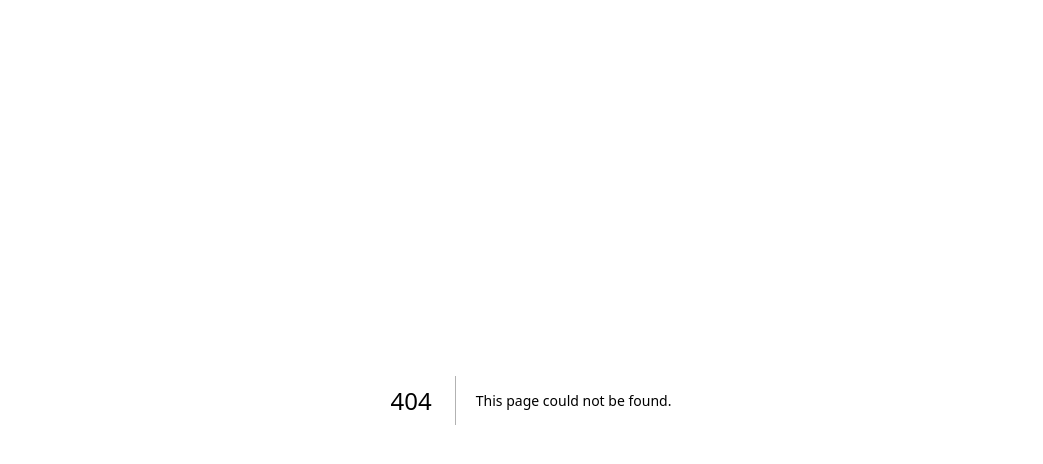
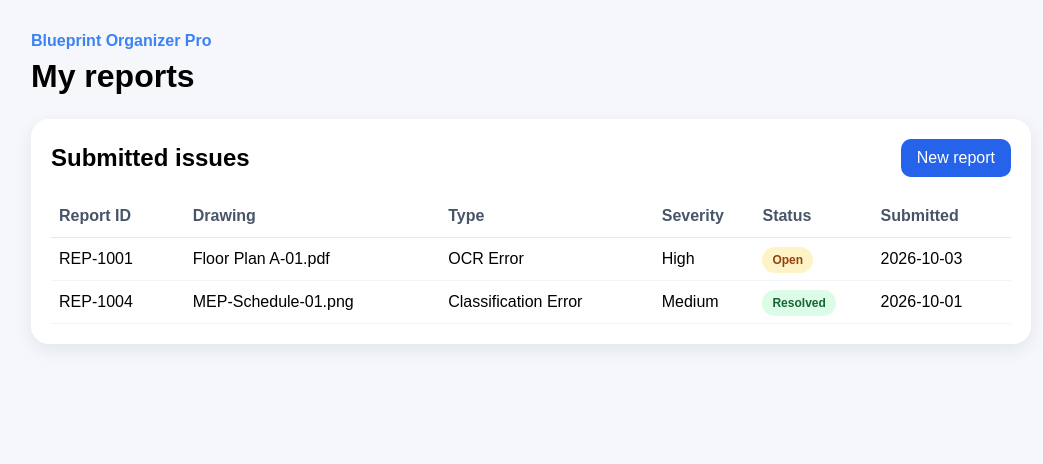
Before and after one commit to KK-856/blueprint-organizer-pro, a Next.js app in the folder frontend/: page /my-reports in a window 1280 px wide. Before the commit this address had no page. Shown: the top 464 px of the page, without its empty margins (109-1152 px from the left). Built offline with nearby package versions, Linux system fonts and the light colour scheme.

Commit message:
Add personal issue tracking page so users can monitor report status and history

```diff
--- /dev/null
+++ b/frontend/app/my-reports/page.tsx
@@ -0,0 +1,78 @@
+const myReports = [
+  {
+    id: 'REP-1001',
+    drawing: 'Floor Plan A-01.pdf',
+    type: 'OCR Error',
+    severity: 'High',
+    status: 'Open',
+    createdAt: '2026-10-03',
+  },
+  {
+    id: 'REP-1004',
+    drawing: 'MEP-Schedule-01.png',
+    type: 'Classification Error',
+    severity: 'Medium',
+    status: 'Resolved',
+    createdAt: '2026-10-01',
+  },
+];
+
+export default function MyReportsPage() {
+  return (
+    <main style={{ minHeight: '100vh', background: '#f5f7fb', padding: 32, fontFamily: 'sans-serif' }}>
+      <div style={{ maxWidth: 1000, margin: '0 auto' }}>
+        <header style={{ marginBottom: 24 }}>
+          <p style={{ margin: 0, color: '#3b82f6', fontWeight: 700 }}>Blueprint Organizer Pro</p>
+          <h1 style={{ margin: '8px 0 0', fontSize: 32 }}>My reports</h1>
+        </header>
+
+        <section style={{ background: 'white', borderRadius: 18, padding: 20, boxShadow: '0 6px 18px rgba(15, 23, 42, 0.08)' }}>
+          <div style={{ display: 'flex', justifyContent: 'space-between', alignItems: 'center', marginBottom: 18, flexWrap: 'wrap' }}>
+            <h2 style={{ margin: 0 }}>Submitted issues</h2>
+            <button style={{ background: '#2563eb', color: 'white', border: 'none', borderRadius: 10, padding: '10px 16px', cursor: 'pointer' }}>
+              New report
+            </button>
+          </div>
+
+          <table style={{ width: '100%', borderCollapse: 'collapse' }}>
+            <thead>
+              <tr style={{ textAlign: 'left', color: '#475569', borderBottom: '1px solid #e2e8f0' }}>
+                <th style={{ padding: '12px 8px' }}>Report ID</th>
+                <th>Drawing</th>
+                <th>Type</th>
+                <th>Severity</th>
+                <th>Status</th>
+                <th>Submitted</th>
+              </tr>
+            </thead>
+            <tbody>
+              {myReports.map((report) => (
+                <tr key={report.id} style={{ borderBottom: '1px solid #f1f5f9' }}>
+                  <td style={{ padding: '12px 8px' }}>{report.id}</td>
+                  <td>{report.drawing}</td>
+                  <td>{report.type}</td>
+                  <td>{report.severity}</td>
+                  <td>
+                    <span
+                      style={{
+                        padding: '6px 10px',
+                        borderRadius: 999,
+                        background: report.status === 'Resolved' ? '#dcfce7' : '#fef3c7',
+                        color: report.status === 'Resolved' ? '#166534' : '#92400e',
+                        fontSize: 12,
+                        fontWeight: 700,
+                      }}
+                    >
+                      {report.status}
+                    </span>
+                  </td>
+                  <td>{report.createdAt}</td>
+                </tr>
+              ))}
+            </tbody>
+          </table>
+        </section>
+      </div>
+    </main>
+  );
+}
```
